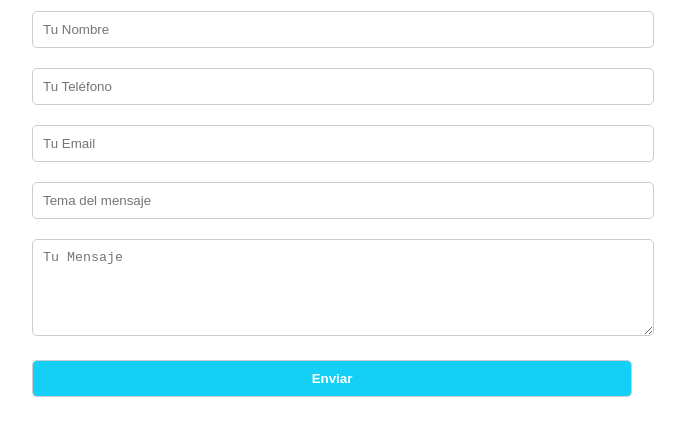
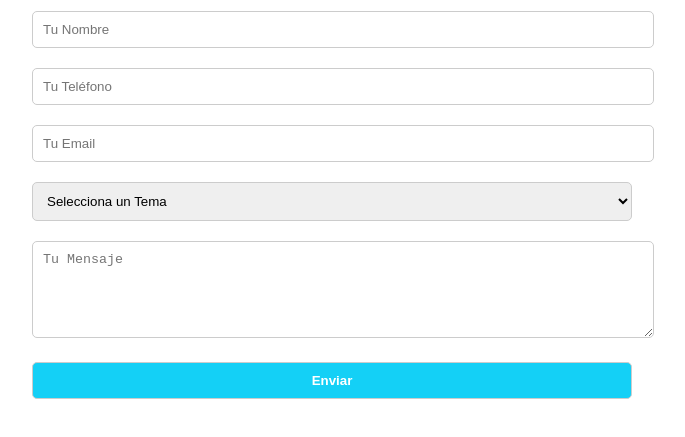
Before and after one commit to angellozanolopez/formulario, a plain HTML site: page index.html in a window 1280 px wide. Shown: the part 99-536 px from the top of the page, without its empty margins (308-993 px from the left). Drawn offline with Linux system fonts and the light colour scheme.

Commit message:
Add files via upload

```diff
--- a/index.html
+++ b/index.html
@@ -11,7 +11,7 @@
       max-width: 600px;
       margin: auto;
     }
-    input, textarea, button {
+    input, textarea, select, button {
       width: 100%;
       padding: 10px;
       margin: 10px 0;
@@ -30,9 +30,14 @@
   <h1>Formulario de Contacto</h1>
   <form id="formulario">
     <input type="text" name="nombre" placeholder="Tu Nombre" required>
-    <input type="text" name="telefono" placeholder="Tu Teléfono"> <!-- Campo añadido -->
+    <input type="tel" name="telefono" placeholder="Tu Teléfono" required>
     <input type="email" name="email" placeholder="Tu Email" required>
-    <input type="text" name="tema" placeholder="Tema del mensaje"> <!-- Campo añadido -->
+    <select name="tema" required>
+      <option value="">Selecciona un Tema</option>
+      <option value="Consulta">Consulta</option>
+      <option value="Soporte">Soporte</option>
+      <option value="Otros">Otros</option>
+    </select>
     <textarea name="mensaje" placeholder="Tu Mensaje" rows="5" required></textarea>
     <button type="submit">Enviar</button>
   </form>
```
